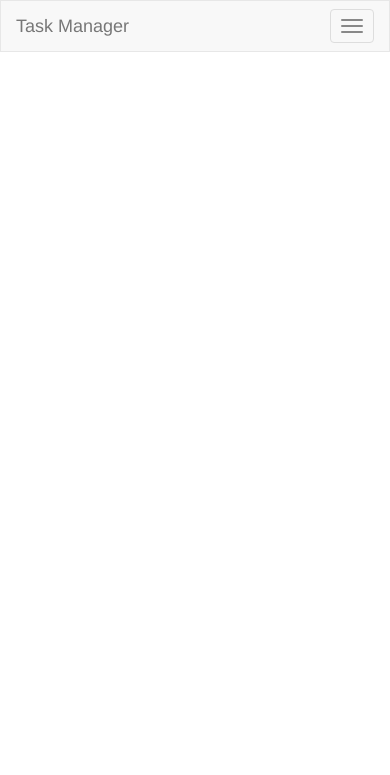
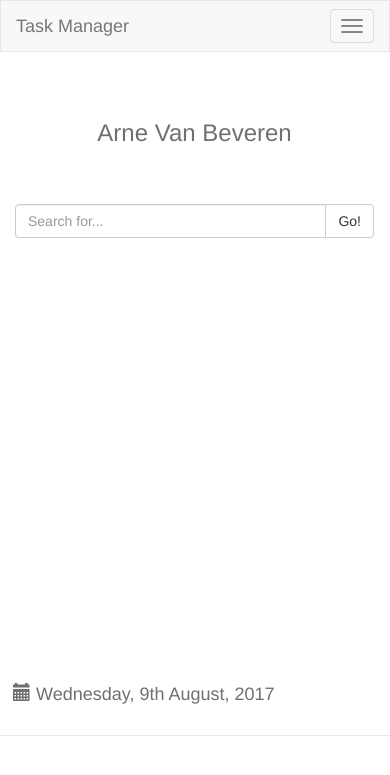
Before and after one commit to arnevbeveren/Task-Manager, a PHP site: page / in a window 390 px wide; the page is wider, and only the part inside the window is pictured. Shown: the top 775 px of that part. Run offline with PHP 8.4, Linux system fonts and the light colour scheme.

Commit message:
first part front end index

```diff
--- /dev/null
+++ b/css/style.css
@@ -0,0 +1,19 @@
+#profile{
+    border-right: solid 1px #E8E8E8;
+    margin-top: -20px;
+    height: 600px;
+}
+
+#name{
+    padding-top: 2em;
+    padding-bottom: 2em;
+    color: #707070;
+}
+
+#date{
+    color: #707070;
+    padding-left: 2em;
+    font-weight: 100;
+    padding-bottom: 20px;
+    border-bottom: solid 1px #E8E8E8;
+}
--- /dev/null
+++ b/includes/include.nav2.php
@@ -0,0 +1,22 @@
+<nav class="navbar navbar-default">
+    <div class="container-fluid">
+        <!-- Brand and toggle get grouped for better mobile display -->
+        <div class="navbar-header">
+            <button type="button" class="navbar-toggle collapsed" data-toggle="collapse" data-target="#bs-example-navbar-collapse-1" aria-expanded="false">
+                <span class="sr-only">Toggle navigation</span>
+                <span class="icon-bar"></span>
+                <span class="icon-bar"></span>
+                <span class="icon-bar"></span>
+            </button>
+            <a class="navbar-brand" href="#">Task Manager</a>
+        </div>
+
+        <!-- Collect the nav links, forms, and other content for toggling -->
+        <div class="collapse navbar-collapse" id="bs-example-navbar-collapse-1">
+
+            <ul class="nav navbar-nav navbar-right">
+                <li><a href="login.php">Logout</a></li>
+            </ul>
+        </div><!-- /.navbar-collapse -->
+    </div><!-- /.container-fluid -->
+</nav>
--- a/index.php
+++ b/index.php
@@ -3,36 +3,36 @@
 <meta name="viewport" content="width=device-width, initial-scale=1">
 <link href="css/bootstrap.min.css" rel="stylesheet">
 <link href="css/bootstrap.css" rel="stylesheet">
-<link rel="stylesheet" href="css/register.css">
+<link rel="stylesheet" href="css/style.css">
 <meta charset="UTF-8">
 <head>
     <meta charset="UTF-8">
     <title>Task Manager</title>
 </head>
 <body>
-<nav class="navbar navbar-default">
-    <div class="container-fluid">
-        <!-- Brand and toggle get grouped for better mobile display -->
-        <div class="navbar-header">
-            <button type="button" class="navbar-toggle collapsed" data-toggle="collapse" data-target="#bs-example-navbar-collapse-1" aria-expanded="false">
-                <span class="sr-only">Toggle navigation</span>
-                <span class="icon-bar"></span>
-                <span class="icon-bar"></span>
-                <span class="icon-bar"></span>
-            </button>
-            <a class="navbar-brand" href="#">Task Manager</a>
+<?php include_once('includes/include.nav2.php'); ?>
+<div class="row">
+<div id="profile" class="col-md-3">
+    <h3 id="name" class="text-center">Arne Van Beveren</h3>
+
+        <div class="col-md-10 col-md-offset-1">
+        <div class="input-group">
+            <input type="text" class="form-control" placeholder="Search for...">
+      <span class="input-group-btn">
+        <button class="btn btn-default" type="button">Go!</button>
+      </span>
+        </div><!-- /input-group -->
         </div>
+</div>
 
-        <!-- Collect the nav links, forms, and other content for toggling -->
-        <div class="collapse navbar-collapse" id="bs-example-navbar-collapse-1">
+    <div id="date" class="col-md-9">
 
-            <ul class="nav navbar-nav navbar-right">
-                <li><a href="login.php">Login</a></li>
-                <li><a href="register.php">Register</a></li>
-            </ul>
-        </div><!-- /.navbar-collapse -->
-    </div><!-- /.container-fluid -->
-</nav>
+
+        <h4> <span class="glyphicon glyphicon-calendar" aria-hidden="true"></span>
+            <?php echo (new \DateTime())->format('l, jS F, Y'); ?></h4>
+    </div>
+
+</div>
 
 </body>
 </html>
```
